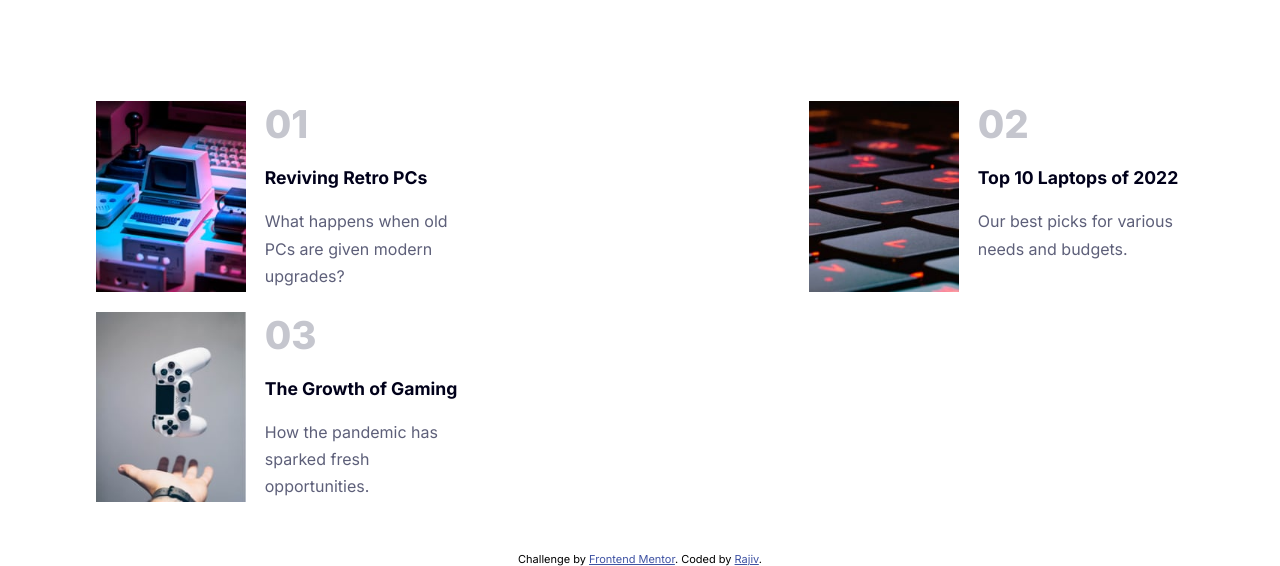
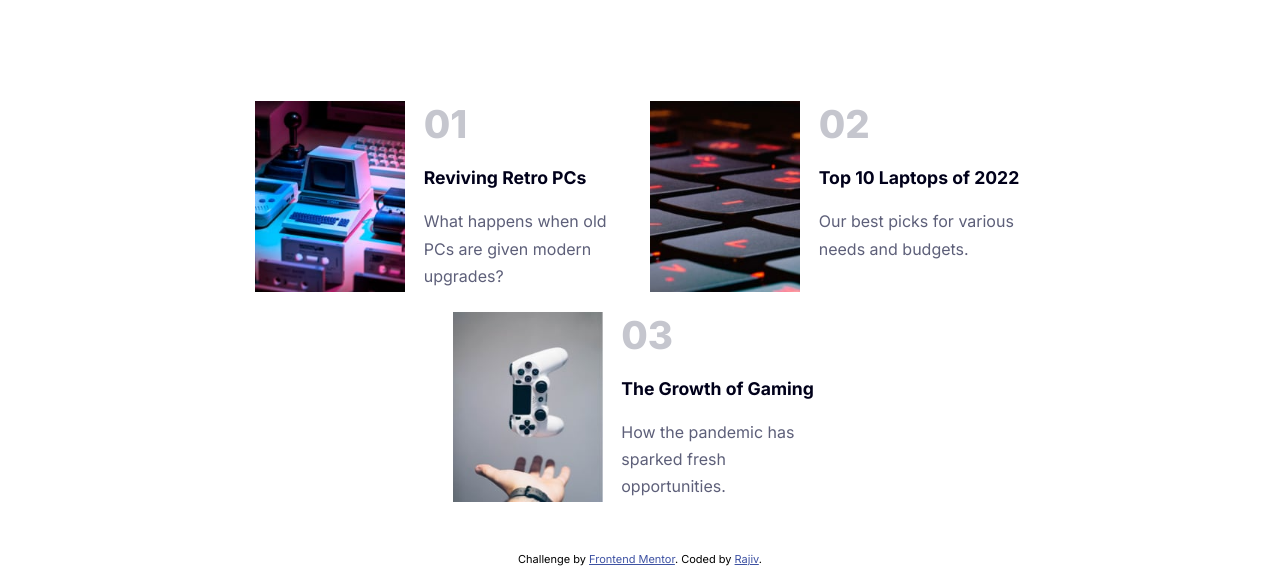
Before and after one commit to Rajiv-0920/News-homepage, a plain HTML site: page index.html in a window 1280 px wide. Shown: the part 694-1260 px from the top of the page. Drawn offline with Linux system fonts and the light colour scheme.

Commit message:
initial changes

```diff
--- a/style.css
+++ b/style.css
@@ -255,18 +255,15 @@ ul {
     margin-bottom: 50px;
 }
 
-.news-list-item {
-    display: flex;
-}
-
 .news-list-item img {
     width: 30%;
     object-fit: cover;
+    float: left;
+    margin-right: 20px;
 }
 
 .news-content {
     width: 65%;
-    margin-left: 5%;
     display: flex;
     flex-direction: column;
     gap: 20px;
@@ -292,20 +289,23 @@ ul {
     .news-list {
         display: flex;
         flex-wrap: wrap;
-        justify-content: space-between;
+        justify-content: center
     }
 
     .news-list-item {
-        flex-basis: 375px;
+        width: 375px;
     }
 
     .news-list-item img {
         width: 40%;
+        float: left;
+        margin-right: 0;
     }
 
     .news-content {
         width: 55%;
         margin-left: 5%;
+        float: left;
     }
 
 }
```
